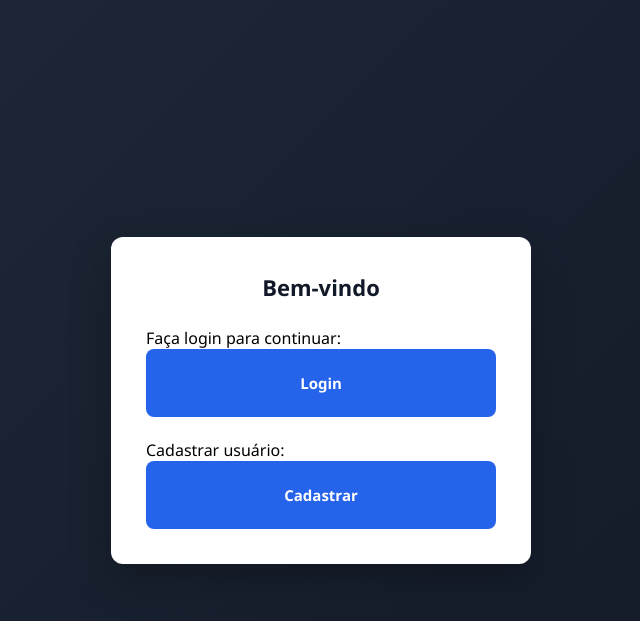
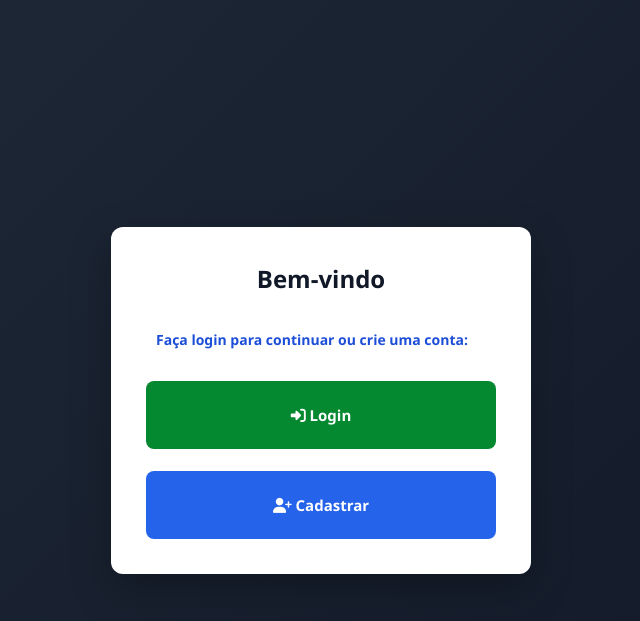
Before and after one commit to elizabethmdossantos/cadastro_usuario_python, a Flask app: page / in a window 1280 px wide. Shown: the top 621 px of the page, without its empty margins (319-959 px from the left). Run offline with Flask 3, Linux system fonts and the light colour scheme.

Commit message:
novas atualizações

```diff
--- a/app.py
+++ b/app.py
@@ -53,7 +53,6 @@ def mostrar_login():
 def mostrar_cadastro():
     return render_template("cadastro-usuario.html")
 
-
 @app.route("/login", methods=["POST"])
 def login():
     cpf = request.form.get("cpf")
@@ -65,10 +64,10 @@ def login():
     if usuario and check_password_hash(usuario.get("senha"), senha): # Verifica se o usuário existe e se a senha fornecida corresponde ao hash armazenado
         flash("Login bem-sucedido!", "sucesso")
         return redirect(url_for('buscar_usuarios'))
+
     else:
         flash("CPF ou senha incorretos.", "erro")
-        '''return redirect(url_for('login'))'''
-        return render_template('login.html', form_data=request.form) # Mantém os dados do formulário para facilitar correção pelo usuário
+        return render_template('login.html', form_data=request.form)# Mantém os dados do formulário para facilitar correção pelo usuário
 
 @app.route("/cadastro-usuario", methods=["POST"])
 def cadastrar_usuario():
--- a/static/cadastro-usuario.css
+++ b/static/cadastro-usuario.css
@@ -27,7 +27,7 @@ form h1 {
     text-align: center;
     margin-bottom: 25px;
     color: #111827;
-    font-size: 22px;
+    font-size: 24px;
 }
 
 a{
--- a/static/home.css
+++ b/static/home.css
@@ -27,50 +27,23 @@ form h1 {
     text-align: center;
     margin-bottom: 25px;
     color: #111827;
-    font-size: 22px;
+    font-size: 24px;
 }
 
-label {
+a {
+    color: white;
+    text-decoration: none;
     display: block;
-    margin-bottom: 6px;
-    font-weight: 600;
-    font-size: 14px;
-    color: #374151;
+    width: 100%;
+    text-align: center;
 }
 
-input {
-    width: 100%;
+p {
+    color: #1d4ed8;
     padding: 10px;
-    margin-bottom: 18px;
-    border: 1px solid #d1d5db;
     border-radius: 8px;
     font-size: 14px;
-    transition: 0.2s ease-in-out;
-}
-
-input:focus {
-    border-color: #2563eb;
-    outline: none;
-    box-shadow: 0 0 0 3px rgba(37, 99, 235, 0.2);
-}
-
-/* wrapper para posicionar o ícone dentro do campo */
-.password-field {
-    position: relative;
-}
-
-.password-field .toggle-password {
-    position: absolute;
-    right: 12px;
-    top: 50%;
-    transform: translateY(-50%);
-    cursor: pointer;
-    display: flex;
-    align-items: center;
-}
-
-.password-field .toggle-password svg {
-    display: block;
+    font-weight: bold;
 }
 
 button {
@@ -91,11 +64,8 @@ button:hover {
     transform: translateY(-2px);
 }
 
-a {
-    color: white;
-    text-decoration: none;
-    display: block;
-    width: 100%;
+#btn1 {
+    background-color: #048830;
 }
 
 .flash {
--- a/static/login.css
+++ b/static/login.css
@@ -27,7 +27,7 @@ form h1 {
     text-align: center;
     margin-bottom: 25px;
     color: #111827;
-    font-size: 22px;
+    font-size: 24px;
 }
 
 a{
@@ -37,6 +37,7 @@ a{
     color: #2563eb;
     text-decoration: none;
     font-size: 14px;
+    font-weight: 600;
 }
 
 label {
--- a/templates/home.html
+++ b/templates/home.html
@@ -5,18 +5,16 @@
     <meta name="viewport" content="width=device-width, initial-scale=1.0">
     <title>Home</title>
     <link rel="stylesheet" href="/static/home.css">
+    <link href="https://cdnjs.cloudflare.com/ajax/libs/font-awesome/6.4.0/css/all.min.css" rel="stylesheet">
 </head>
 <body>
     <div class="container">
         <form action="">
         <h1>Bem-vindo</h1>
-
-
         <div class="button">
-            <p class="subtitle">Faça login para continuar: </p>
-            <button><a href="{{ url_for('mostrar_login') }}" class="login-button">Login</a></button><br><br>
-            <p class="subtitle">Cadastrar usuário: </p>
-            <button><a href="{{ url_for('mostrar_cadastro') }}" class="cadastrar-button">Cadastrar</a></button>
+            <p class="subtitle">Faça login para continuar ou crie uma conta: </p><br>
+            <button id="btn1"><a href="{{ url_for('mostrar_login') }}" class="login-button"><i class="fas fa-sign-in-alt"></i> Login</a></button><br><br>
+            <button id="btn2"><a href="{{ url_for('mostrar_cadastro') }}" class="cadastrar-button"><i class="fas fa-user-plus"></i> Cadastrar</a></button>
         </form>
         </div>
     </div>
```
Also changed, not shown: static/usuarios.css (+29 -1 lines), templates/cadastro-usuario.html (+4 -6 lines), templates/usuarios.html (+7 -0 lines), usuarios.json (+16 -16 lines).
